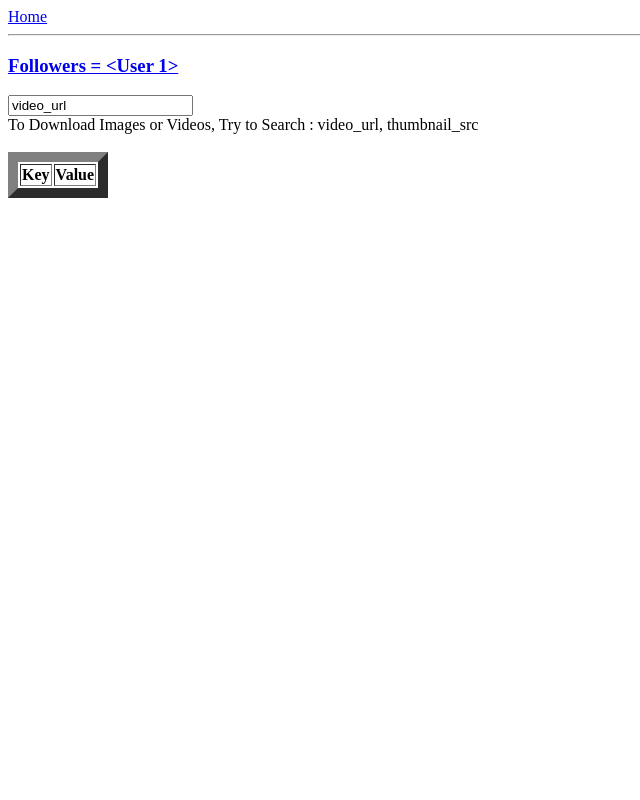
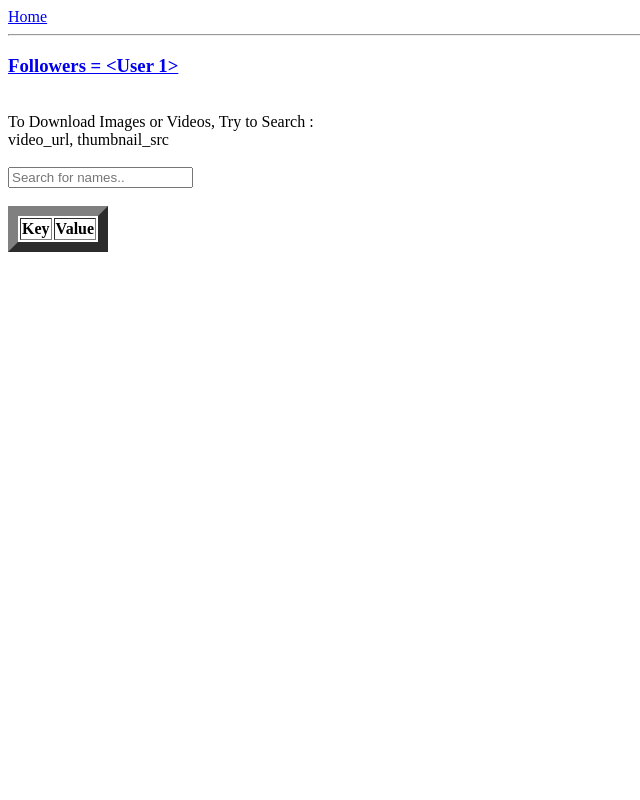
Before and after one commit to imvickykumar999/SQL-Injection-Bypass-Authentication, a Flask app: template Authentication/flask-login-register-form/templates/index.html in a window 1280 px wide. Shown: the whole page, without its empty margins (0-640 px from the left). Run offline with Flask 2, Linux system fonts and the light colour scheme; the template is opened without the code that fills it: values that come from a table or form of the project are taken from there, others are empty; a user stored in the database is signed in; data comes from the database, SQL or seed files in the repository; some libraries are stand-ins or nearby versions.

Commit message:
Update index.html

```diff
--- a/Authentication/flask-login-register-form/templates/index.html
+++ b/Authentication/flask-login-register-form/templates/index.html
@@ -9,14 +9,17 @@
 			<h3>Followers = {{data}}</h3>
 		</a>
 
+		<br>
+			To Download Images or Videos, Try to Search :
+			<br>
+			video_url, thumbnail_src
+		<br> <br>
+
 		<input type="text" id="myInput"
 			onkeyup="myFunction()"
-			value="video_url"
 			placeholder="Search for names.."
 			title="Type in a name">
 
-		<br>
-			To Download Images or Videos, Try to Search : video_url, thumbnail_src
 		<br> <br>
 
 		<table id="myTable" border="10">
```
